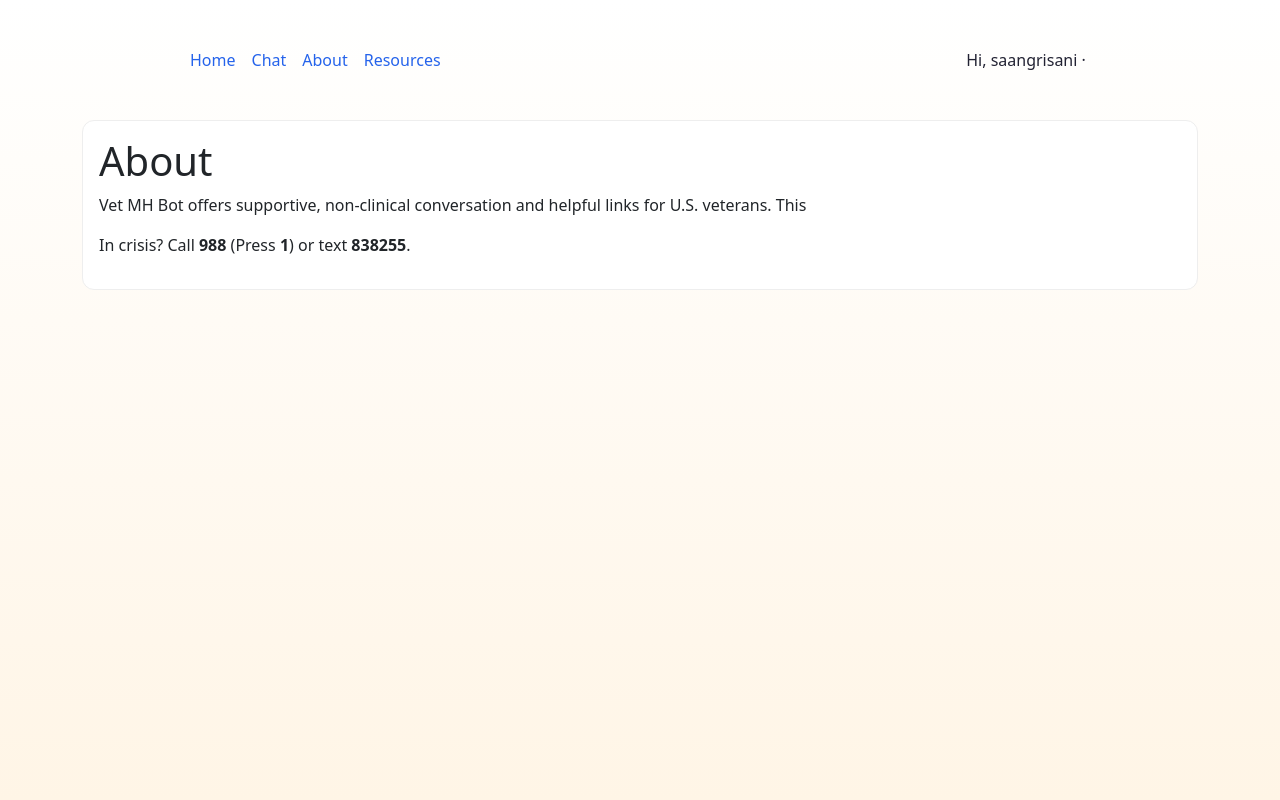
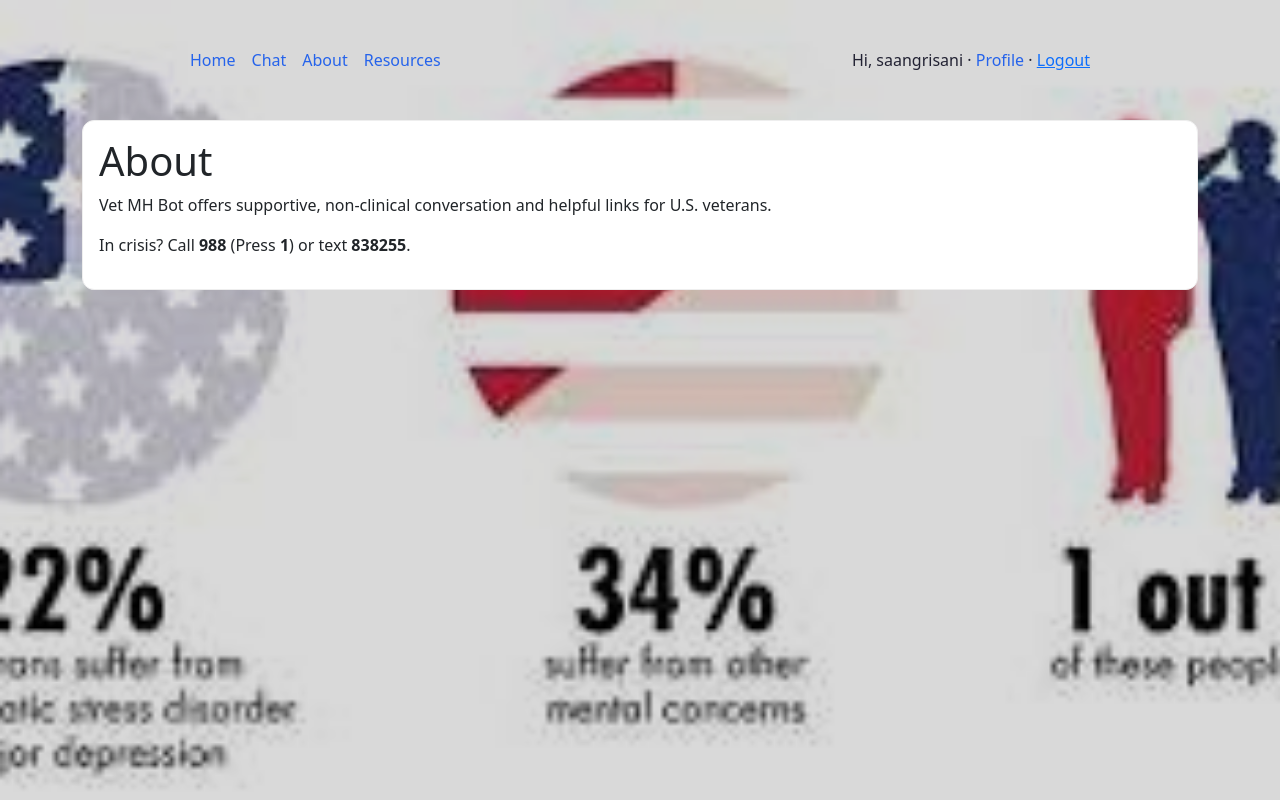
Before and after one commit to saangrisani/Angrisani-Capstone, a Django app: page /about/ in a window 1280 px wide. Run offline with Django 4.2, Linux system fonts and the light colour scheme; a user stored in the database is signed in.

Commit message:
updating all changes into my repo

```diff
--- a/Vet_Mh/urls.py
+++ b/Vet_Mh/urls.py
@@ -7,11 +7,12 @@ urlpatterns = [
     path("admin/", admin.site.urls),
     #authorization urls
     path("login/",  auth_views.LoginView.as_view(template_name="app1/login.html", redirect_authenticated_user=False), name="login"),
-    path("logout/", auth_views.LogoutView.as_view(next_page="/"), name="logout"),
+    path("logout/", auth_views.LogoutView.as_view(template_name="app1/logout.html"), name="logout"),
     #my application webpages
     path("", home, name="home"),
     path("chat/", chat, name="chat"),
     path("signup/", signup, name="signup"),
     path("about/", about, name="about"),
     path("resources/", resources, name="resources"),
+    path("profile/", auth_views.TemplateView.as_view(template_name="app1/profile.html"), name="profile"),
 ]
--- a/ai_mhbot/views.py
+++ b/ai_mhbot/views.py
@@ -20,7 +20,7 @@ def resources(request):
     return render(request, "app1/resources.html")
 
 # -------------------------- authorized / account pages ---------------------------
-@login_required
+
 # Sign up
 def signup(request):
     if request.method == "POST":
@@ -34,8 +34,11 @@ def signup(request):
         form = UserCreationForm()
     return render(request, "signup.html", {"form": form})
 
-
+@login_required
+def profile(request):
+    return render(request, "app1/profile.html")
 @require_http_methods(["GET", "POST"])
+@login_required
 def chat(request):
     if request.method == "GET":
         return render(request, "app1/chat.html")
--- a/templates/app1/about.html
+++ b/templates/app1/about.html
@@ -5,7 +5,7 @@
 {% block content %}
   <section class="card">
     <h1>About</h1>
-    <p>Vet MH Bot offers supportive, non-clinical conversation and helpful links for U.S. veterans. This </p>
+    <p>Vet MH Bot offers supportive, non-clinical conversation and helpful links for U.S. veterans. </p>
 
     <p>In crisis? Call <strong>988</strong> (Press <strong>1</strong>) or text <strong>838255</strong>.</p>
   </section>
--- a/templates/app1/base.html
+++ b/templates/app1/base.html
@@ -1,4 +1,5 @@
 {% load static %}
+
 <!doctype html>
 <html lang="en">
   <head>
@@ -6,8 +7,49 @@
     <title>{% block title %}Veterans Mental Health Companion{% endblock %}</title>
     <link href="https://cdn.jsdelivr.net/npm/bootstrap@5.3.3/dist/css/bootstrap.min.css" rel="stylesheet">
     <link href="{% static 'css/site.css' %}" rel="stylesheet">
+    <!-- Preload the background for faster, sharper paint -->
+    <link rel="preload" as="image" href="{% static 'images/vetsupport.jpg' %}">
+    <style>
+      /* full-screen background image rendered as an element (crisper than CSS bg on hi-DPI) */
+      .bg-layer {
+        position: fixed;
+        inset: 0;
+        z-index: -2; /* behind everything */
+      }
+      .bg-layer img {
+        width: 100%;
+        height: 100%;
+        object-fit: cover;  /* fill screen without distortion */
+        object-position: center;
+        /* don't apply filters that can blur */
+        image-rendering: auto;
+      }
+      /* optional readability overlay (reduce opacity to avoid “haze”) */
+      .bg-overlay {
+        position: fixed;
+        inset: 0;
+        z-index: -1;
+        pointer-events: none;
+        background: rgba(0,0,0,0.15); /* was 0.25; lower looks less “blurry” */
+      }
+      /* keep page content above overlays */
+      main.container { position: relative; z-index: 1; }
+    </style>
   </head>
+
   <body class="{% block body_class %}{% endblock %}">
+    <!-- Sharp background image -->
+    <div class="bg-layer" aria-hidden="true">
+      <!-- If you later add a higher-res file (e.g., vetsupport@2x.jpg), wire it here via srcset -->
+      <img
+        src="{% static 'images/mh1.jpg' %}"
+        alt=""
+        loading="eager"
+        fetchpriority="high"
+      >
+    </div>
+    <div class="bg-overlay" aria-hidden="true"></div>
+
     {% include "app1/navbar.html" %}
     <main class="container pb-5">{% block content %}{% endblock %}</main>
   </body>
--- a/templates/app1/navbar.html
+++ b/templates/app1/navbar.html
@@ -6,9 +6,13 @@
   <span style="margin-left:auto">
     {% if user.is_authenticated %}
       Hi, {{ user.username }} ·
+      <a href="{% url 'profile' %}">Profile</a> ·
       <form method="post" action ="{% url  'logout' %}" style="display:inline">
         {% csrf_token %}
         <button type="submit" style="all:unset; color:#0d6efd; curser:pointer; text-decoration:underline;">
+          Logout
+        </button>
+      </form>
     {% else %}
       <a href="{% url 'login' %}">Login</a> · <a href="{% url 'signup' %}">Sign up</a>
     {% endif %}
```
Also changed, not shown: templates/app1/logout.html (added, +11 -0 lines), templates/app1/profile.html (added, +10 -0 lines), templates/app1/user_profile.html (deleted, +0 -8 lines), db.sqlite3.
